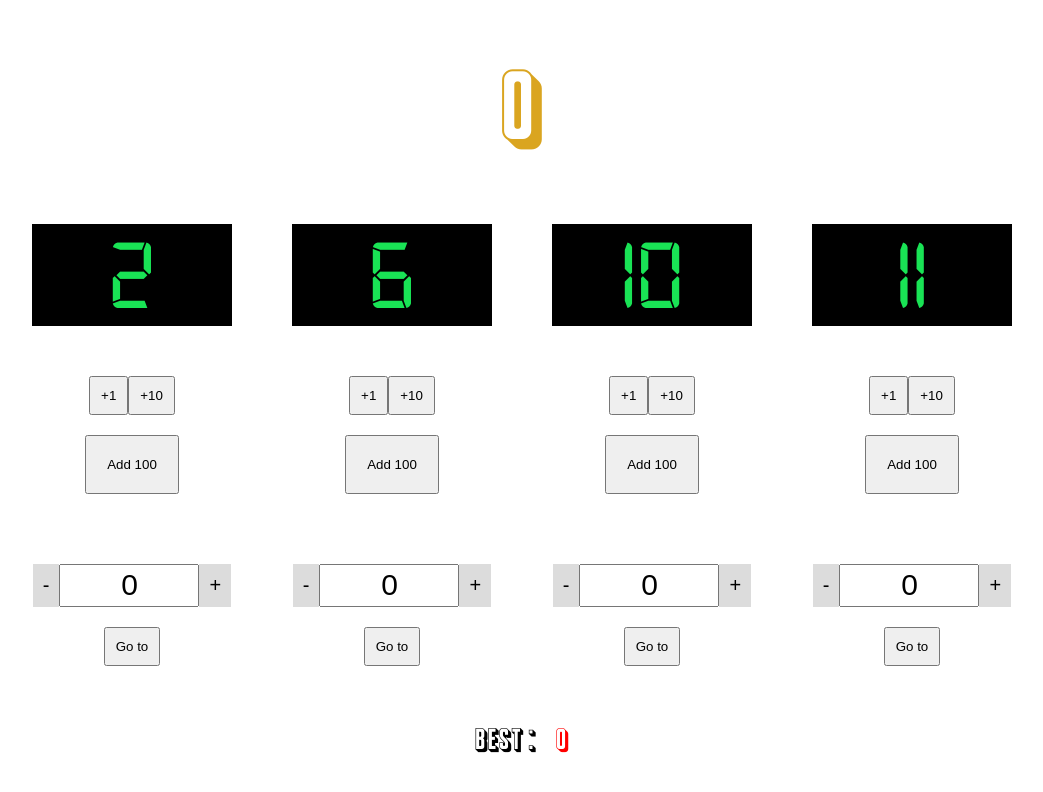
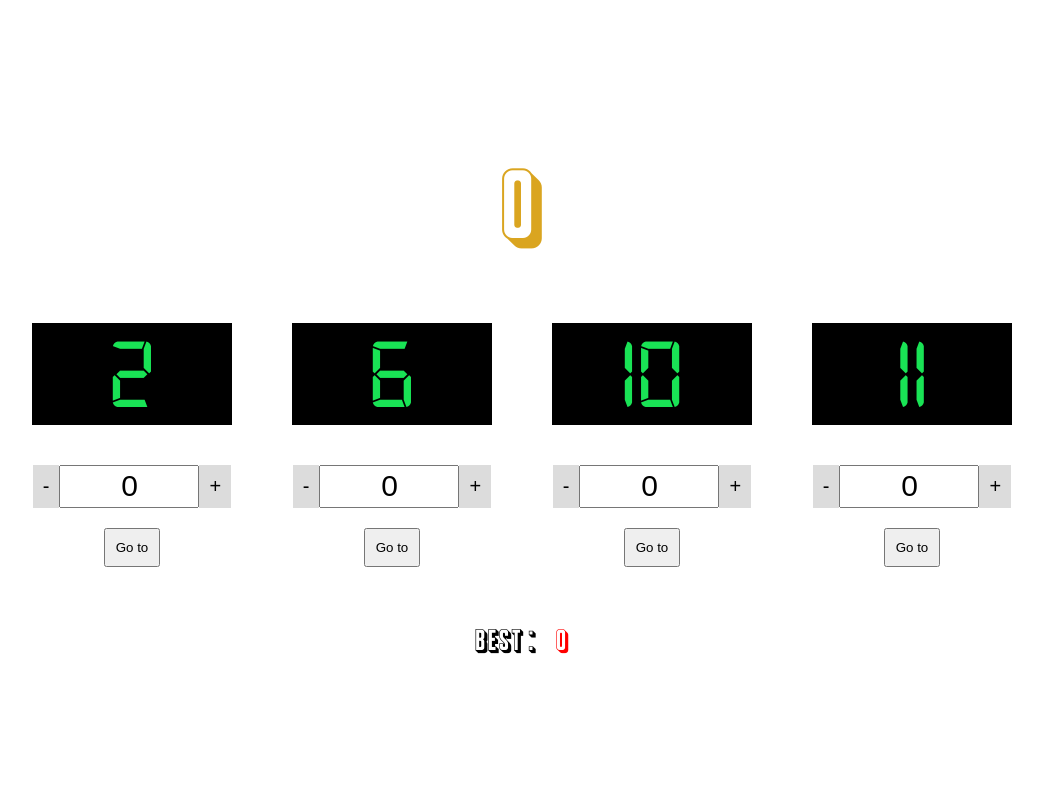
Before and after one commit to TheophileMoreau/elevate, a plain HTML site: page index.html in a window 1280 px wide. Shown: the whole page, without its empty margins (118-1161 px from the left). Drawn offline with Linux system fonts and the light colour scheme.

Commit message:
Remove former buttons

```diff
--- a/index.html
+++ b/index.html
@@ -17,13 +17,6 @@
 			<!-- Elevator 1 -->
 			<div class="elevator" id="elevator1">
 				<div class="position" id="elevator1-position">Loading...</div>
-				<div class="floor-selection" id="elevator1-selection">
-					<div class="button-container">
-						<button class="one-button" id="elevator1-one-button">+1</button>
-						<button class="ten-button" id="elevator1-ten-button">+10</button>
-					</div>
-					<button class="add-button" id="elevator1-button">Add 100</button>
-				</div>
 				<div class="counter-container">
 					<button class="counter-button minus-button" id="elevator1-minus">-</button>
 					<input type="number" class="counter-input" value="0" id="elevator1-input">
@@ -37,13 +30,6 @@
 			<!-- Elevator 2 -->
 			<div class="elevator" id="elevator2">
 				<div class="position" id="elevator2-position">Loading...</div>
-				<div class="floor-selection" id="elevator2-selection">
-					<div class="button-container">
-						<button class="one-button" id="elevator2-one-button">+1</button>
-						<button class="ten-button" id="elevator2-ten-button">+10</button>
-					</div>
-					<button class="add-button" id="elevator2-button">Add 100</button>
-				</div>
 				<div class="counter-container">
 					<button class="counter-button minus-button" id="elevator2-minus">-</button>
 					<input type="number" class="counter-input" value="0" id="elevator2-input">
@@ -57,13 +43,6 @@
 			<!-- Elevator 3 -->
 			<div class="elevator" id="elevator3">
 				<div class="position" id="elevator3-position">Loading...</div>
-				<div class="floor-selection" id="elevator3-selection">
-					<div class="button-container">
-						<button class="one-button" id="elevator3-one-button">+1</button>
-						<button class="ten-button" id="elevator3-ten-button">+10</button>
-					</div>
-					<button class="add-button" id="elevator3-button">Add 100</button>
-				</div>
 				<div class="counter-container">
 					<button class="counter-button minus-button" id="elevator3-minus">-</button>
 					<input type="number" class="counter-input" value="0" id="elevator3-input">
@@ -77,13 +56,6 @@
 			<!-- Elevator 4 -->
 			<div class="elevator" id="elevator4">
 				<div class="position" id="elevator4-position">Loading...</div>
-				<div class="floor-selection" id="elevator4-selection">
-					<div class="button-container">
-						<button class="one-button" id="elevator4-one-button">+1</button>
-						<button class="ten-button" id="elevator4-ten-button">+10</button>
-					</div>
-					<button class="add-button" id="elevator4-button">Add 100</button>
-				</div>
 				<div class="counter-container">
 					<button class="counter-button minus-button" id="elevator4-minus">-</button>
 					<input type="number" class="counter-input" value="0" id="elevator4-input">
```
